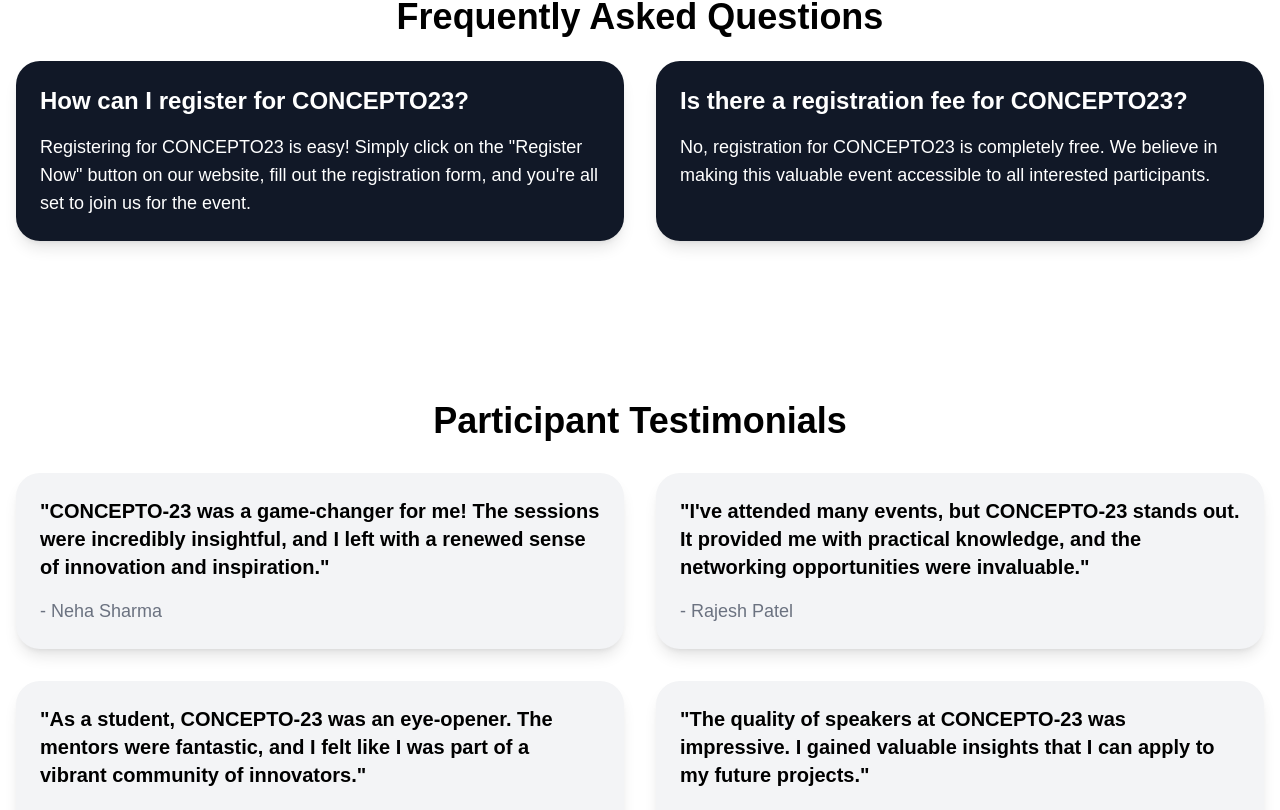
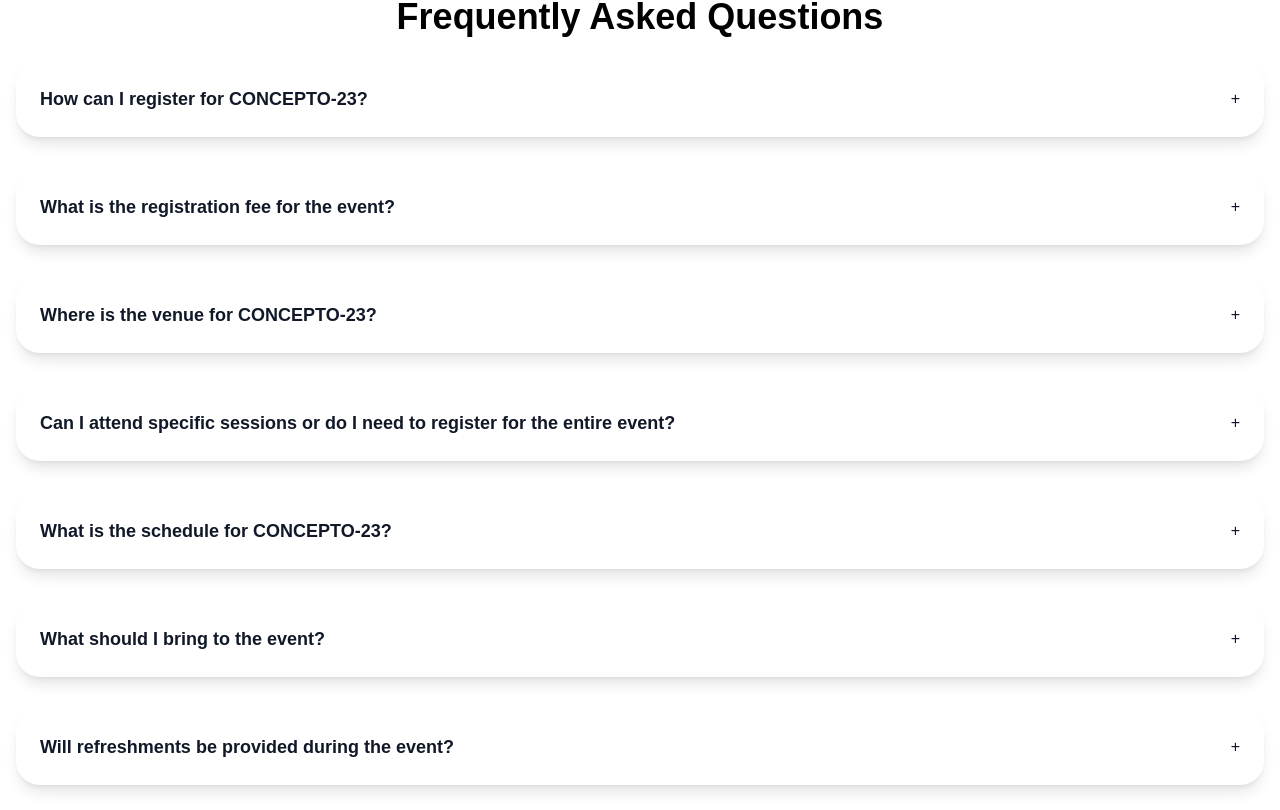
Before and after one commit to AkashSasikumar47/ieee-concepto-webiste, a Next.js app: page /About in a window 1280 px wide. Shown: the part 1747-2557 px from the top of the page. Built offline with nearby package versions, Linux system fonts and the light colour scheme.

Commit message:
Update Code

```diff
--- a/components/AboutConcepto/AboutConcepto.tsx
+++ b/components/AboutConcepto/AboutConcepto.tsx
@@ -7,13 +7,14 @@ const AboutConcepto = () => {
                 {/* Text Information */}
                 <div className="max-w-screen-md md:w-1/2 mx-auto md:mr-4">
                     <div className="text-left md:text-left">
-                        <h2 className="text-3xl md:text-4xl font-semibold text-black mb-6">About CONCEPTO23</h2>
+                        <h2 className="text-3xl md:text-4xl font-semibold text-black mb-6">About CONCEPTO-23</h2>
                         <div className="bg-white text-black">
                             <p className="text-base md:text-lg">
-                                CONCEPTO23 is an annual event organized by IEEE SB SRM. It's your gateway to innovation, ideation, and a world of opportunities. Our mission is to nurture innovation, inspire minds, and provide a platform for learning and growth.
-                            </p>
+                                Welcome to CONCEPTO-23, your passport to the world of innovation and inspiration. We're all about fostering creativity, connecting you with industry trailblazers, and providing a platform for your personal and professional growth. With a vibrant community of thinkers, doers, and dreamers, CONCEPTO-23 is the place to unlock your potential. Join us and seize the opportunity to innovate, learn, and shape a brighter future.                            </p>
                             <p className="text-base md:text-lg mt-4">
-                                Through a series of engaging sessions, inspiring speakers, and interactive workshops, CONCEPTO23 brings together students, professionals, and industry leaders to explore the latest trends, share insights, and spark creativity. Join us on this journey of innovation and discovery!
+                                At CONCEPTO-23, we're not just an event; we're a catalyst for your journey towards greatness. It's time to take that bold step, explore uncharted territories, and ignite your passion for innovation. Register today and be part of an extraordinary experience that will leave you inspired, empowered, and ready to take on the world. Don't miss this chance – your innovation adventure starts here!                            </p>
+                            <p className="text-base md:text-lg mt-4">
+                                <a href="/about" className="text-blue-500 underline">Learn more about the event</a>
                             </p>
                         </div>
                     </div>
--- a/components/FAQ/FAQ.tsx
+++ b/components/FAQ/FAQ.tsx
@@ -1,25 +1,70 @@
-import React from 'react';
+import React, { useState } from 'react';
 
 const FAQ = () => {
+    const [openQuestion, setOpenQuestion] = useState<number | null>(null);
+
+    const toggleQuestion = (questionId: number) => {
+        if (openQuestion === questionId) {
+            setOpenQuestion(null);
+        } else {
+            setOpenQuestion(questionId);
+        }
+    };
+
+    const faqData = [
+        {
+            question: 'How can I register for CONCEPTO-23?',
+            answer: 'To register for CONCEPTO-23, simply click the "REGISTER" button on our homepage, fill out the registration form, and complete the payment process. You\'ll receive a confirmation email once your registration is successful.',
+        },
+        {
+            question: 'What is the registration fee for the event?',
+            answer: 'The registration fee for CONCEPTO-23 is INR 99/- per person. This fee covers access to all event sessions and workshops.',
+        },
+        {
+            question: 'Where is the venue for CONCEPTO-23?',
+            answer: 'CONCEPTO-23 will be held at TP 501/502. You can reach the venue by 9 am.',
+        },
+        {
+            question: 'Can I attend specific sessions or do I need to register for the entire event?',
+            answer: 'You have the flexibility to choose which sessions to attend. While we recommend registering for the entire event to maximize your experience, you can also register for specific sessions of interest.',
+        },
+        {
+            question: 'What is the schedule for CONCEPTO-23?',
+            answer: 'The event spans two days with a variety of sessions, workshops, and activities. You can find the detailed schedule on our "Event Schedule" page, which includes session timings, topics, and speaker information.',
+        },
+        {
+            question: 'What should I bring to the event?',
+            answer: 'Please make sure to bring your laptop and charger to the event. These will be essential for your participation. We also recommend carrying any personal items you might need throughout the day.',
+        },
+        {
+            question: 'Will refreshments be provided during the event?',
+            answer: 'Yes, we will provide refreshments to keep you energized throughout the day. You can expect snacks and beverages during designated break times.',
+        },
+    ];
+
     return (
         <section className="bg-white py-16 mb-16">
             <div className="container mx-auto px-4 max-w-screen-xl">
                 <div className="text-center">
                     <h2 className="text-3xl md:text-4xl font-semibold text-black mb-6">Frequently Asked Questions</h2>
                 </div>
-                <div className="grid grid-cols-1 md:grid-cols-2 gap-8">
-                    <div className="bg-gray-900 text-white p-6 rounded-3xl shadow-lg">
-                        <h3 className="text-xl md:text-2xl font-semibold mb-4">How can I register for CONCEPTO23?</h3>
-                        <p className="text-base md:text-lg">
-                            Registering for CONCEPTO23 is easy! Simply click on the "Register Now" button on our website, fill out the registration form, and you're all set to join us for the event.
-                        </p>
-                    </div>
-                    <div className="bg-gray-900 text-white p-6 rounded-3xl shadow-lg">
-                        <h3 className="text-xl md:text-2xl font-semibold mb-4">Is there a registration fee for CONCEPTO23?</h3>
-                        <p className="text-base md:text-lg">
-                            No, registration for CONCEPTO23 is completely free. We believe in making this valuable event accessible to all interested participants.
-                        </p>
-                    </div>
+                <div className="grid grid-cols-1 gap-8">
+                    {faqData.map((item, index) => (
+                        <div
+                            key={index}
+                            className={`${openQuestion === index ? 'bg-gray-900 text-white' : 'bg-white text-gray-900'
+                                } p-6 rounded-3xl shadow-lg cursor-pointer`}
+                            onClick={() => toggleQuestion(index)}
+                        >
+                            <div className="flex justify-between items-center">
+                                <h3 className="text-lg md:text-lg font-semibold">{item.question}</h3>
+                                <span>{openQuestion === index ? '-' : '+'}</span>
+                            </div>
+                            {openQuestion === index && (
+                                <p className="text-base md:text-sm mt-4">{item.answer}</p>
+                            )}
+                        </div>
+                    ))}
                 </div>
             </div>
         </section>
--- a/components/Hero/Hero.tsx
+++ b/components/Hero/Hero.tsx
@@ -5,14 +5,14 @@ const Hero = () => {
     const [timeRemaining, setTimeRemaining] = useState(calculateTimeRemaining());
 
     function calculateTimeRemaining() {
-        const eventDate = new Date('2023-10-18T08:00:00'); // October 18, 2023, 8:00 AM
-        const currentDate = new Date();
-        const timeDifference = eventDate - currentDate;
+        const eventDate: Date = new Date('2023-10-18T08:00:00'); // October 18, 2023, 8:00 AM
+        const currentDate: Date = new Date();
+        const timeDifference: number = eventDate.getTime() - currentDate.getTime();
 
-        const days = Math.floor(timeDifference / (1000 * 60 * 60 * 24));
-        const hours = Math.floor((timeDifference % (1000 * 60 * 60 * 24)) / (1000 * 60 * 60));
-        const minutes = Math.floor((timeDifference % (1000 * 60 * 60)) / (1000 * 60));
-        const seconds = Math.floor((timeDifference % (1000 * 60)) / 1000);
+        const days: number = Math.floor(timeDifference / (1000 * 60 * 60 * 24));
+        const hours: number = Math.floor((timeDifference % (1000 * 60 * 60 * 24)) / (1000 * 60 * 60));
+        const minutes: number = Math.floor((timeDifference % (1000 * 60 * 60)) / (1000 * 60));
+        const seconds: number = Math.floor((timeDifference % (1000 * 60)) / 1000);
 
         return { days, hours, minutes, seconds };
     }
@@ -54,9 +54,9 @@ const Hero = () => {
                     <img className="w-540 h-540 md:w-96 mt-64 md:mt-0 mx-auto md:right-20 md:top-48 absolute" src="Assets/Astronaut.svg" />
 
                     {/* Smaller Black Card with Countdown */}
-                    <div className="bg-black rounded-2xl p-6 text-white absolute right-[10%] md:right-[140px] bottom-[36px] md:bottom-[10%]">
+                    <div className="bg-black rounded-2xl p-6 text-white absolute right-[4%] md:right-[120px] bottom-[36px] md:bottom-[10%]">
                         <h2 className="text-lg font-semibold mb-2">Event Countdown</h2>
-                        <div id="countdown" className="text-sm text-[#A9C2CB] font-semibold">
+                        <div id="countdown" className="text-sm text-[#EDDAC5] font-semibold">
                             <span id="days">{timeRemaining.days.toString().padStart(2, '0')}</span>&nbsp;Days&nbsp;
                             <span id="hours">{timeRemaining.hours.toString().padStart(2, '0')}</span>&nbsp;Hours&nbsp;
                             <span id="minutes">{timeRemaining.minutes.toString().padStart(2, '0')}</span>&nbsp;Minutes&nbsp;
@@ -72,7 +72,7 @@ const Hero = () => {
                         <br />Your Gateway to Innovation
                     </h1>
                     <p className="text-gray-600 text-l md:text-xl leading-relaxed">
-                        Join the Innovation Revolution – Register Today and Ignite Your Creative Potential!
+                        Join the Innovation Revolution - Register Today and Ignite Your Creative Potential!
                     </p>
                     <a href="#" className="text-blue-500 underline mt-4 inline-block">Learn More</a>
                 </div>
```
Also changed, not shown: components/MentorsInfo/MentorsInfo.tsx (added, +107 -0 lines), components/Speakers/Speakers.tsx (+22 -6 lines), 1 other file (tests, documents, lock files or other folders).
